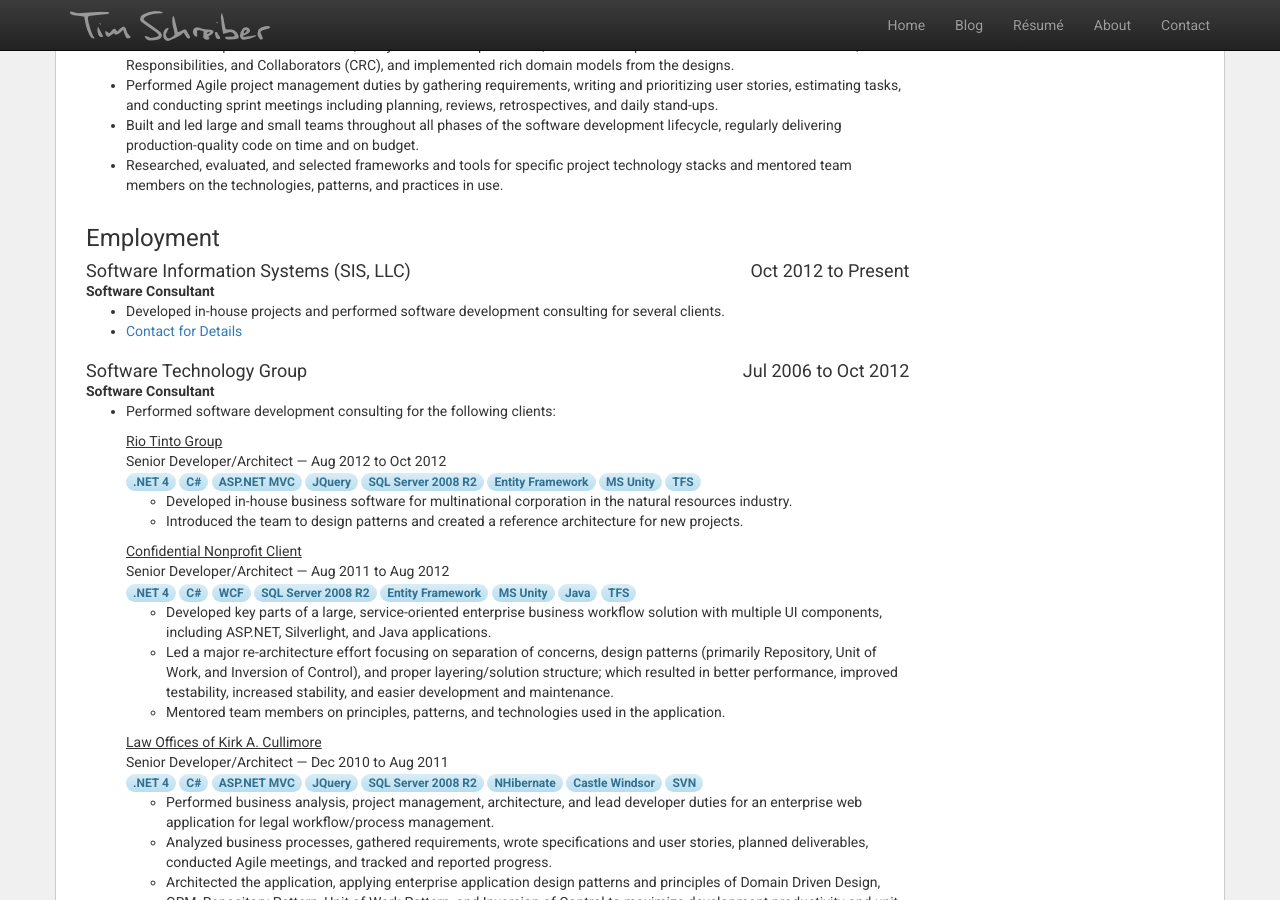
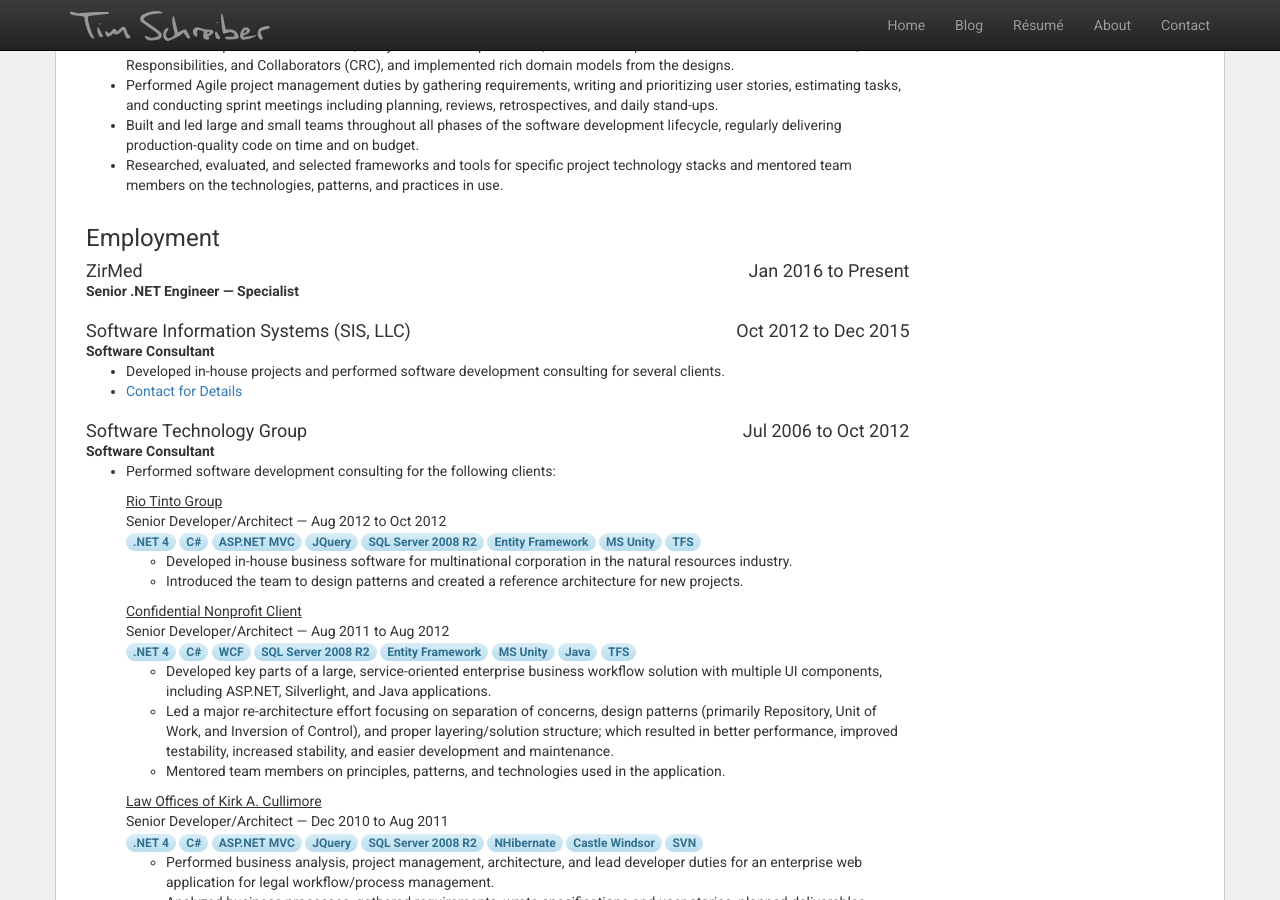
Before and after one commit to timschreiber/timschreiber.github.com, a Jekyll site: the page built from resume/index.md, in a window 1280 px wide and 900 px high, scrolled down 611 px. Built offline with Jekyll 4.4.1, drawn with Linux system fonts in a browser that asks for light colours; nearby versions of some CDN libraries.

Commit message:
Update index.md

```diff
--- a/resume/index.md
+++ b/resume/index.md
@@ -75,10 +75,18 @@ description : "Senior .NET Developer/Architect with expertise in enterprise appl
 	<div id="res-emp" class="res-section">
 		<h3>Employment</h3>
 
+		<div id="res-emp-zirmed" class="employer">
+			<div class="clearfix">
+				<h4 class="pull-left">ZirMed</h4>
+				<h4 class="pull-right">Jan 2016 to Present</h4>
+			</div>
+			<div><strong>Senior .NET Engineer &mdash; Specialist</strong></div>
+		</div>
+
 		<div id="res-emp-sis" class="employer">
 			<div class="clearfix">
 				<h4 class="pull-left">Software Information Systems (SIS, LLC)</h4>
-				<h4 class="pull-right">Oct 2012 to Present</h4>
+				<h4 class="pull-right">Oct 2012 to Dec 2015</h4>
 			</div>
 			<div><strong>Software Consultant</strong></div>
 			<ul>
```
